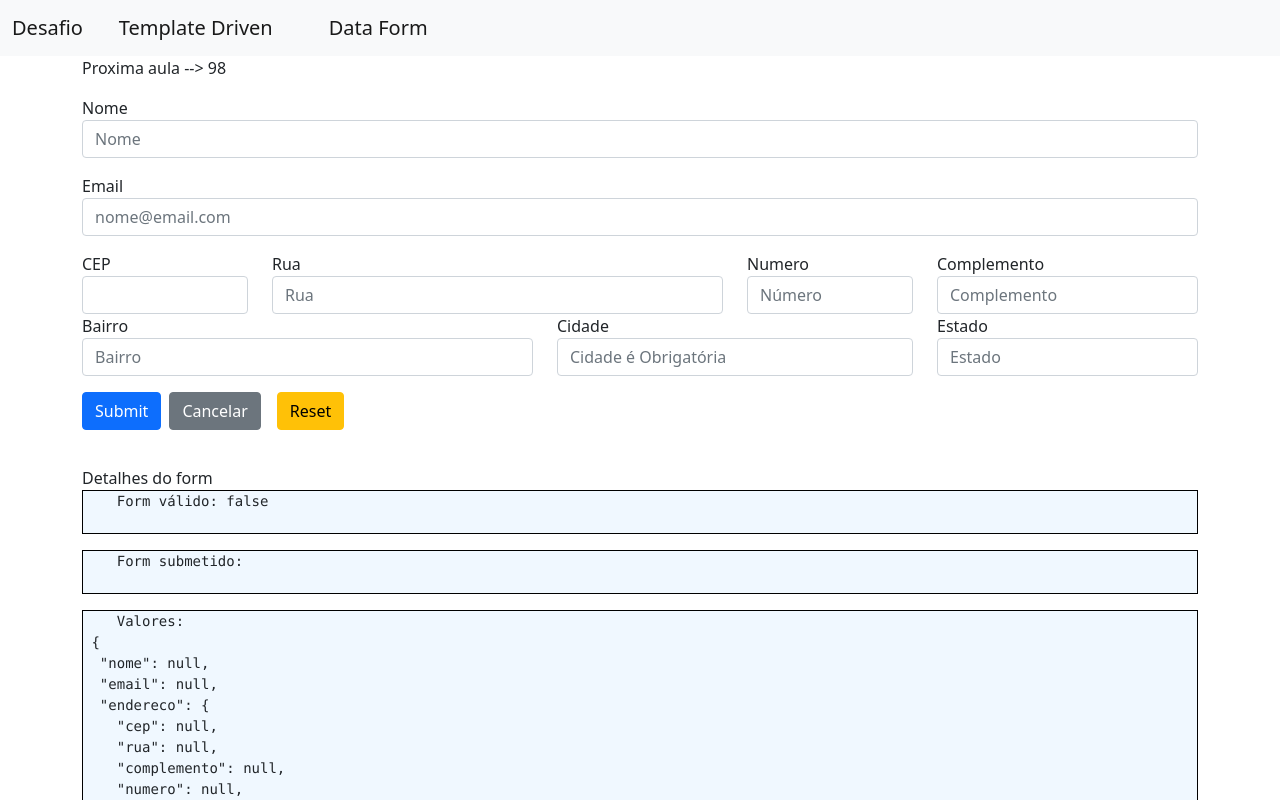
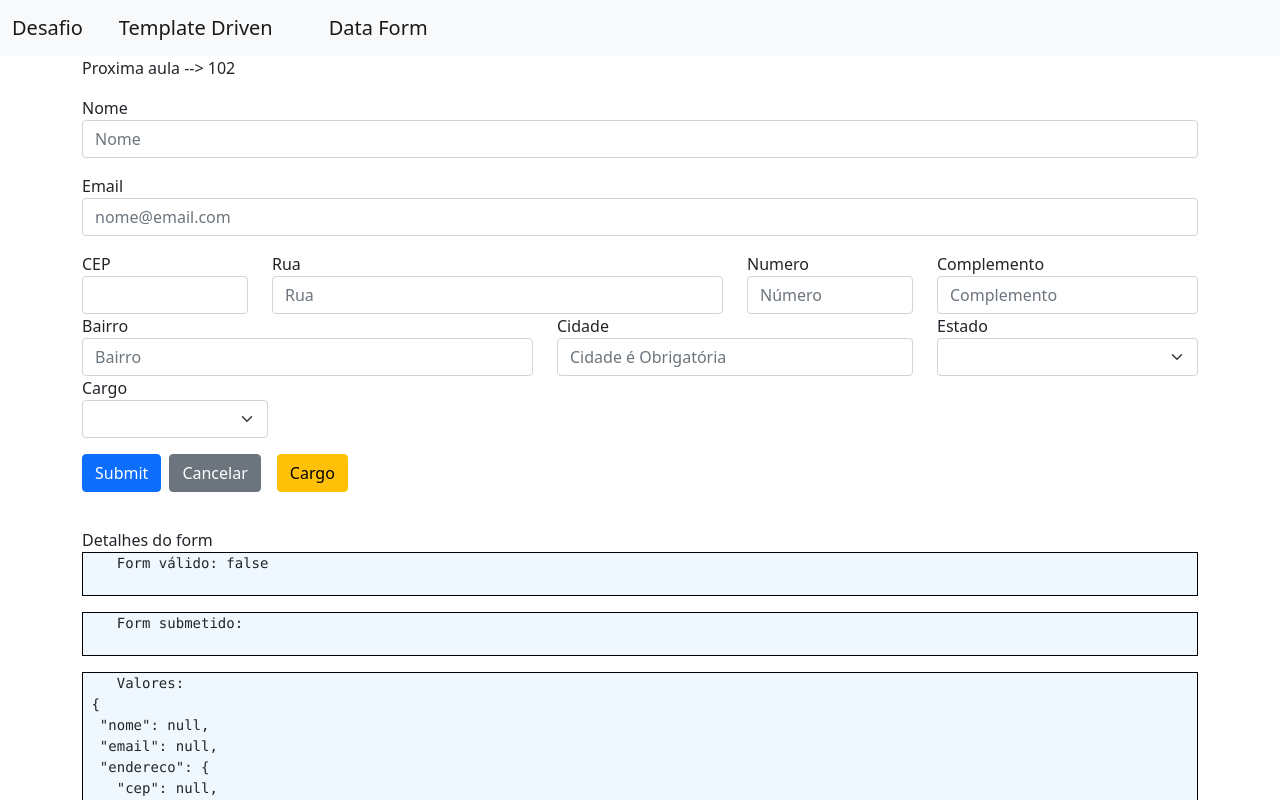
Before and after one commit to RafaelNevesdeOliveira/formAngular, an Angular app: page /dataForm in a window 1280 px wide. Shown: the top 800 px of the page. Built offline with nearby package versions, Linux system fonts and the light colour scheme.

Commit message:
add combo box cargo

```diff
--- a/src/app/data-form/data-form.component.html
+++ b/src/app/data-form/data-form.component.html
@@ -1,5 +1,5 @@
 <form [formGroup]="formulario" (ngSubmit)="onSubmit()" >
-  <p>Proxima aula -->  98</p>
+  <p>Proxima aula -->  102</p>
 
   <!-- NOME -->
   <div class="form-group col-mb-12" [ngClass]="aplicaCssErro('nome')">
@@ -22,9 +22,10 @@
     </app-campo-control-erro>
   </div>
 
-
+  <!-- ENDERECO -->
   <div formGroupName="endereco">
     <div class="form-group row">
+      <!-- CEP -->
       <div class="col-md-2" [ngClass]="aplicaCssErro('endereco.cep')">
         <label class="control-label" for="cep">CEP</label>
 
@@ -34,7 +35,7 @@
         </app-campo-control-erro>
 
       </div>
-
+      <!-- RUA -->
       <div class="col-md-5" [ngClass]="aplicaCssErro('endereco.rua')">
         <label class="control-label" for="rua">Rua</label>
 
@@ -44,7 +45,7 @@
         </app-campo-control-erro>
 
       </div>
-
+      <!-- NUMERO -->
       <div class="col-md-2" [ngClass]="aplicaCssErro('endereco.numero')">
         <label class="control-label" for="numero">Numero</label>
 
@@ -54,7 +55,7 @@
         </app-campo-control-erro>
 
       </div>
-
+      <!-- COMPLEMENTO -->
       <div class="col-md-3" [ngClass]="aplicaCssErro('endereco.complemenmto')">
         <label class="control-label" for="complemento">Complemento</label>
 
@@ -67,6 +68,7 @@
 
 
     <div class="form-group row">
+      <!-- BAIRRO -->
       <div class="col-md-5" [ngClass]="aplicaCssErro('endereco.bairro')">
         <label class="control-label" for="bairro">Bairro</label>
 
@@ -76,7 +78,7 @@
         </app-campo-control-erro>
 
       </div>
-
+      <!-- CIDADE -->
       <div class="col-md-4" [ngClass]="aplicaCssErro('endereco.cidade')">
         <label class="control-label" for="cidade">Cidade</label>
 
@@ -85,32 +87,41 @@
         <app-campo-control-erro [mostrarErro]="verificaValidTouched('endereco.cidade')" msgErro="Cidade obrigatório">
         </app-campo-control-erro>
       </div>
-
+      <!-- ESTADO -->
       <div class="col-md-3" [ngClass]="aplicaCssErro('endereco.estado')">
         <label class="control-label" for="estado">Estado</label>
 
-        <input type="estado" class="form-control" id="estado" formControlName="estado" placeholder="Estado"/>
+        <select class="form-select" id="estado" formControlName="estado" placeholder="Estado">
+          <option *ngFor="let estado of estados | async" [value]="estado.sigla"> {{estado.nome}} - {{estado.sigla}}</option>
+
+        </select>
         <app-campo-control-erro [mostrarErro]="verificaValidTouched('endereco.estado')" msgErro="Estado obrigatório">
         </app-campo-control-erro>
       </div>
     </div>
-
-
-
   </div>
 
+  <div>
+    <div class="col-md-2" [ngClass]="aplicaCssErro('endereco.cargo')">
+      <label class="control-label" for="cargo">Cargo</label>
 
+      <select class="form-select" id="cargo" formControlName="cargo" [compareWith]="compararCargo">
+        <option *ngFor="let cargo of cargos" [ngValue]="cargo" >{{cargo.desc}} </option>
+      </select>
+
+    </div>
+  </div>
 
 
   <div class="col-auto py-3">
     <button type="submit" class="btn btn-primary" >
       Submit
     </button>
-    <button  class="btn btn-secondary mx-2" onclick="resetar()">
+    <button  class="btn btn-secondary mx-2" (click)="resetar()">
       Cancelar
     </button>
-    <button class="btn btn-warning mx-2">
-      Reset
+    <button class="btn btn-warning mx-2" (click)="setarCargo()">
+      Cargo
     </button>
   </div>
 </form>
--- a/src/app/data-form/data-form.component.ts
+++ b/src/app/data-form/data-form.component.ts
@@ -4,6 +4,7 @@ import { Component, OnInit } from '@angular/core';
 import { FormBuilder, FormGroup, Validators } from '@angular/forms';
 import { HttpClient } from '@angular/common/http';
 import { DropdownService } from '../shared/service/dropdown.service';
+import { Observable } from 'rxjs';
 
 
 @Component({
@@ -13,7 +14,8 @@ import { DropdownService } from '../shared/service/dropdown.service';
 })
 export class DataFormComponent implements OnInit {
   formulario!: FormGroup;
-  estados?: EstadoBR[] | any
+  estados?: Observable <EstadoBR[]>| any
+  cargos?: any
 
   constructor(private formBuilder: FormBuilder, private http: HttpClient,
     private dropdownService: DropdownService, private cepService: ConsultaCepService) { }
@@ -32,13 +34,17 @@ export class DataFormComponent implements OnInit {
         bairro: [null, [Validators.required]],
         cidade: [null, [Validators.required]],
         estado: [null, [Validators.required]],
-      })
+      }),
+      cargo:[null]
     });
 
-    this.dropdownService.getEstadosBr().subscribe(dados => {
-      this.estados = dados
-      console.log(dados)
-    })
+    // this.dropdownService.getEstadosBr().subscribe(dados => {
+    //   this.estados = dados
+    //   console.log(dados)
+    // })
+
+    this.estados = this.dropdownService.getEstadosBr();
+    this.cargos = this.dropdownService.getCargos();
   }
 
   onSubmit() {
@@ -59,6 +65,7 @@ export class DataFormComponent implements OnInit {
   }
 
 
+  // VALIDACAO
   verificaValidacoesForm(formGroup: FormGroup) {
     Object.keys(formGroup.controls).forEach(campo => {
       console.log(campo)
@@ -69,8 +76,6 @@ export class DataFormComponent implements OnInit {
       }
     })
   }
-
-
 
   verificaValidTouched(campo: any) {
     return !this.formulario.get(campo)?.valid && this.formulario.get(campo)?.touched
@@ -91,10 +96,12 @@ export class DataFormComponent implements OnInit {
     }
   }
 
+  // FORM RESET
   resetar() {
     this.formulario.reset()
   }
 
+  // METODO CONSULTA CEP
   consultaCEP() {
 
     const cep = this.formulario.get('endereco.cep')?.value
@@ -135,5 +142,13 @@ export class DataFormComponent implements OnInit {
     })
   }
 
+  setarCargo(){
+    const cargo = {nome: 'Dev', nivel: 'Pleno', desc: 'Dev Pl'};
+    this.formulario.get('cargo')?.setValue(cargo)
+  }
+
+  compararCargo(obj1:any, obj2: any){
+    return obj1 && obj2 ? (obj1.nome === obj2.nome && obj1.nivel === obj2.nivel) : obj1 === obj2
+  }
 
 }
--- a/src/app/shared/service/dropdown.service.ts
+++ b/src/app/shared/service/dropdown.service.ts
@@ -11,4 +11,12 @@ export class DropdownService{
   getEstadosBr() {
     return this.http.get<EstadoBR>('assets/dados/estadosBr.json').pipe()
   }
+
+  getCargos(){
+    return [
+      {nome: 'Dev', nivel: 'Junior', desc: 'Dev Jr'},
+      {nome: 'Dev', nivel: 'Pleno', desc: 'Dev Pl'},
+      {nome: 'Dev', nivel: 'Senior', desc: 'Dev Sr'},
+    ]
+  }
 }
```
